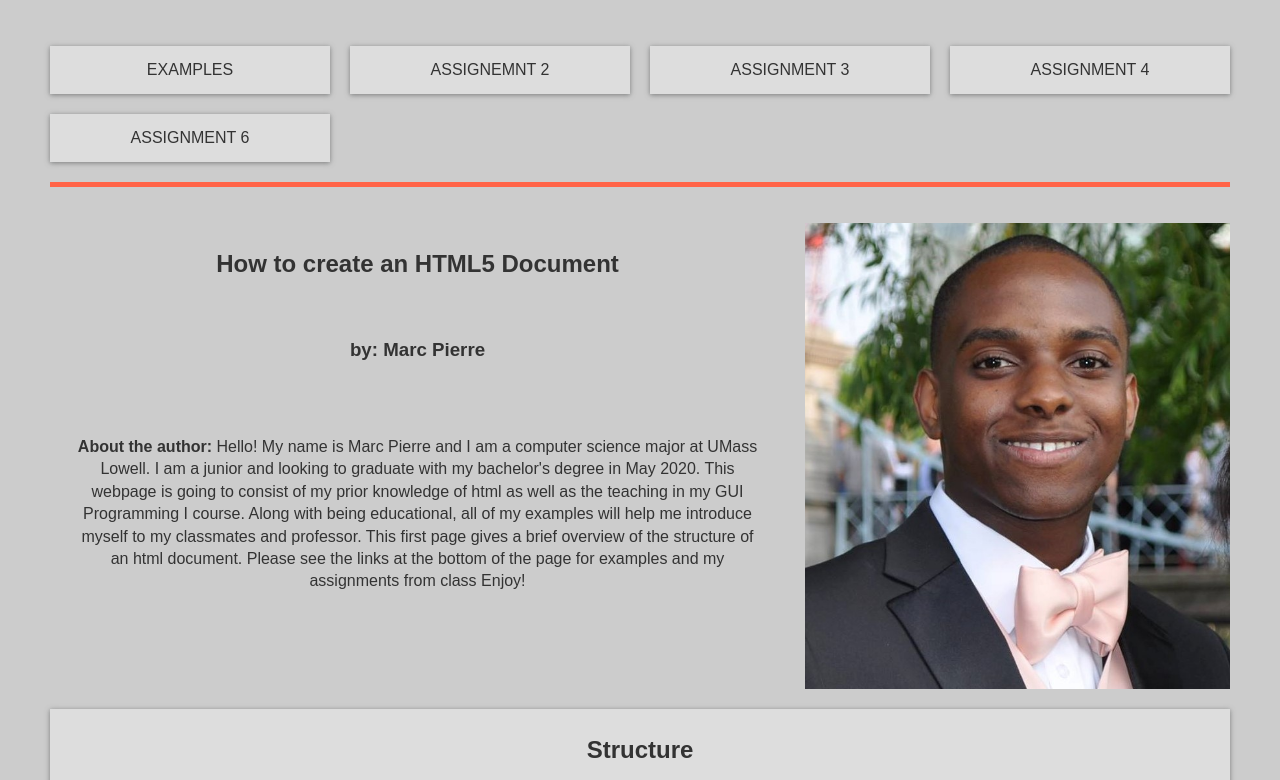
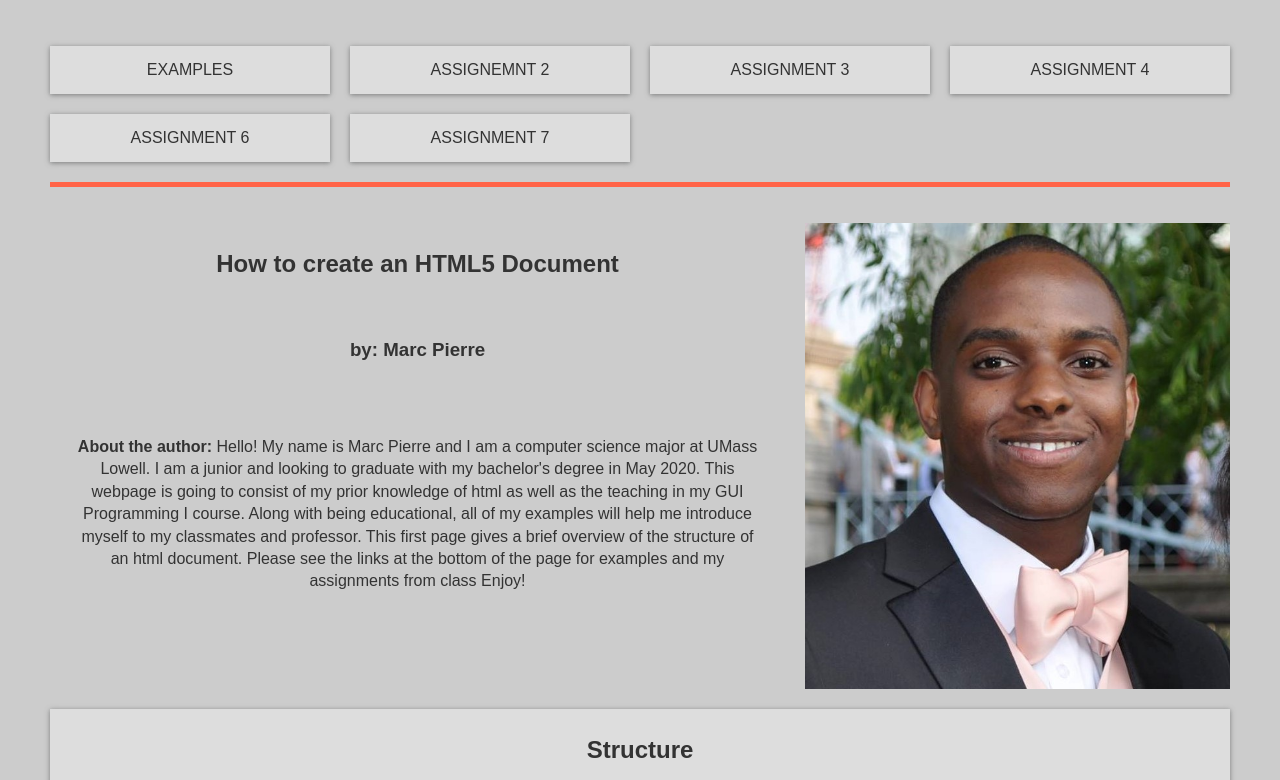
Before and after one commit to Marcsllite/GUIProgramming, a plain HTML site: page index.html in a window 1280 px wide. Shown: the top 780 px of the page. Drawn offline with Linux system fonts and the light colour scheme.

Commit message:
Update index.html

```diff
--- a/index.html
+++ b/index.html
@@ -29,7 +29,7 @@
         <li> <a href="assignment3.html">Assignment 3</a> </li>
         <li> <a href="#" class = "currentPage">Assignment 4</a> </li>
         <li> <a href="assignment6.html">Assignment 6</a> </li>
-        <li> <a href="assignment7.html" class="notYet">Assignment 7</a> </li>
+        <li> <a href="assignment7.html">Assignment 7</a> </li>
         <li> <a href="assignment8.html" class="notYet">Assignment 8</a> </li>
         <li> <a href="assignment9.html" class="notYet">Assignment 9</a> </li>
       </ul>
```
